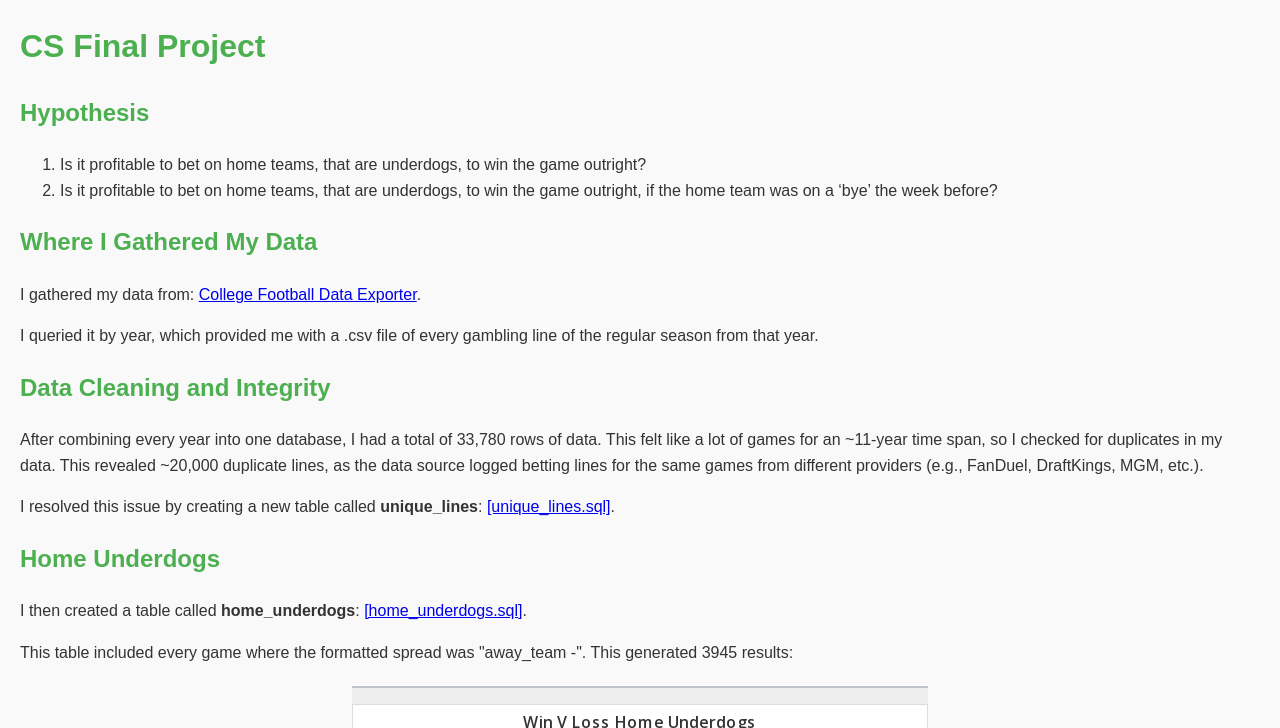
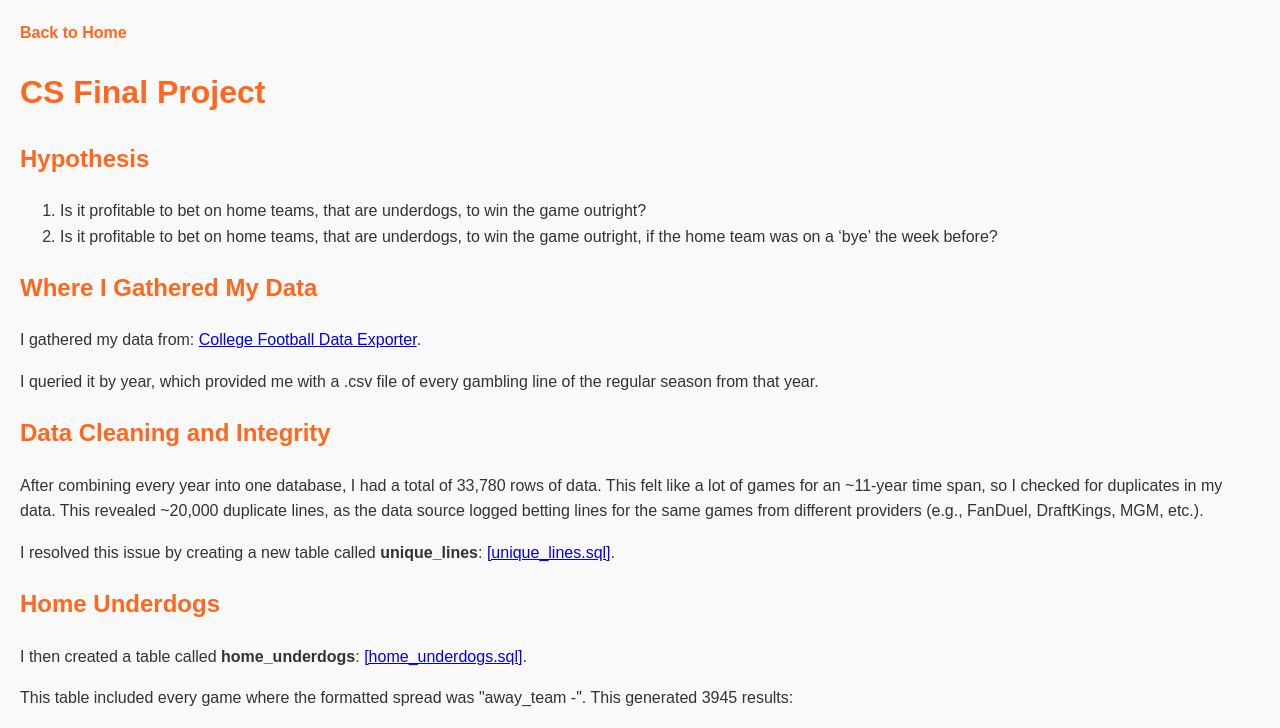
Before and after one commit to Aeneas-Roberson/Aeneas-Roberson.github.io, a plain HTML site: page projects.html in a window 1280 px wide. Shown: the top 728 px of the page. Drawn offline with Linux system fonts and the light colour scheme.

Commit message:
Update projects.html

```diff
--- a/projects.html
+++ b/projects.html
@@ -13,7 +13,7 @@
             color: #333;
         }
         h1, h2 {
-            color: #4CAF50;
+            color: #FF671F; /* PMS 151 Orange */
         }
         img {
             display: block;
@@ -34,12 +34,25 @@
         ul li a:hover {
             text-decoration: underline;
         }
+        nav {
+            margin-bottom: 20px;
+        }
+        nav a {
+            text-decoration: none;
+            color: #FF671F; /* PMS 151 Orange */
+            font-weight: bold;
+        }
+        nav a:hover {
+            text-decoration: underline;
+        }
     </style>
 </head>
 <body>
-    <header>
-        <h1>CS Final Project</h1>
-    </header>
+    <nav>
+        <a href="index.html">Back to Home</a>
+    </nav>
+
+    <h1>CS Final Project</h1>
 
     <section>
         <h2>Hypothesis</h2>
@@ -112,5 +125,14 @@
             The results were surprisingly underwhelming compared to the profitability of regular home underdogs.
         </p>
     </section>
+
+    <section>
+        <h2>Additional Resources</h2>
+        <p>Here are downloadable links to all the betting lines I have, and my analysis of the data module section:</p>
+        <ul>
+            <li><a href="https://github.com/Aeneas-Roberson/Aeneas-Roberson.github.io/raw/main/All%20Lines.xlsx" download>All Betting Lines</a></li>
+            <li><a href="https://github.com/Aeneas-Roberson/Aeneas-Roberson.github.io/raw/main/Data%20Analysis%20Module.docx" download>Data Analysis Module</a></li>
+        </ul>
+    </section>
 </body>
 </html>
```
